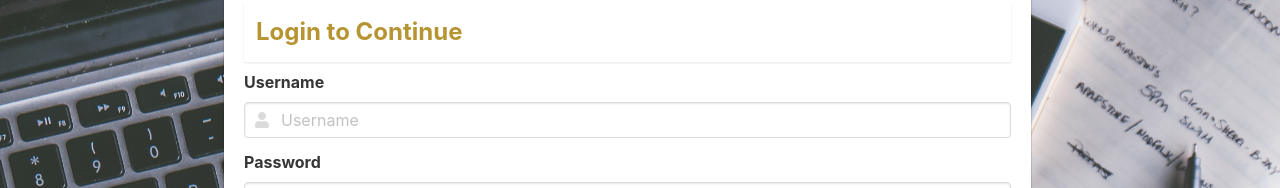
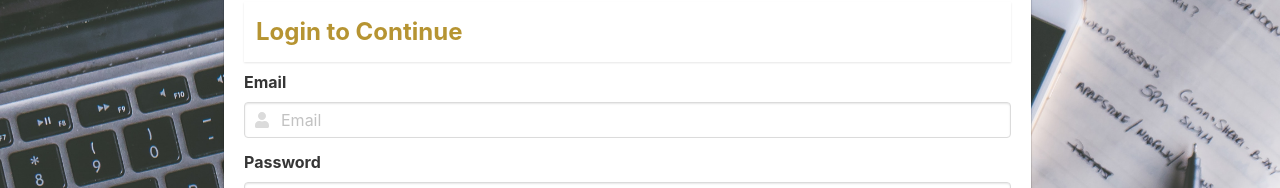
Before and after one commit to macdhollister/TutorBuzz, a React (Create React App) app in the folder client/: page /loginpage in a window 1280 px wide. Shown: the part 170-358 px from the top of the page. Built offline with nearby package versions, Linux system fonts and the light colour scheme.

Commit message:
User 2 email

```diff
--- a/client/src/components/SignupAndLogin/Login/Login.css
+++ b/client/src/components/SignupAndLogin/Login/Login.css
@@ -4,7 +4,7 @@
     margin-top: 100px;
 }
 
-#usernameText {
+#emailText {
     margin-top: 8px;
 }
 
--- a/client/src/components/SignupAndLogin/Login/index.js
+++ b/client/src/components/SignupAndLogin/Login/index.js
@@ -13,9 +13,9 @@ class Login extends Component {
 
             <form action="/login" method="POST">
                 <div className="field">
-                    <label className="label" id="usernameText">Username</label>
+                    <label className="label" id="emailText">Email</label>
                     <div className="control has-icons-left has-icons-right">
-                        <input className="input" name="username" type="text" placeholder="Username" />
+                        <input className="input" name="email" type="text" placeholder="Email" />
                         <span className="icon is-small is-left">
                             <i className="fas fa-user"></i>
                         </span>
--- a/client/src/components/SignupAndLogin/Signup/Signup.css
+++ b/client/src/components/SignupAndLogin/Signup/Signup.css
@@ -4,7 +4,7 @@
     margin-top: 100px;
 }
 
-#usernameText {
+#emailText {
     margin-top: 8px;
 }
 
--- a/client/src/components/SignupAndLogin/Signup/index.js
+++ b/client/src/components/SignupAndLogin/Signup/index.js
@@ -13,9 +13,9 @@ class Signup extends Component {
 
             <form action="/signup" method="POST">
                 <div className="field">
-                    <label className="label" id="usernameText">Username</label>
+                    <label className="label" id="emailText">Email</label>
                     <div className="control has-icons-left has-icons-right">
-                        <input className="input" name="username" type="text" placeholder="Username" />
+                        <input className="input" name="email" type="text" placeholder="Email" />
                         <span className="icon is-small is-left">
                             <i className="fas fa-user"></i>
                         </span>
```
